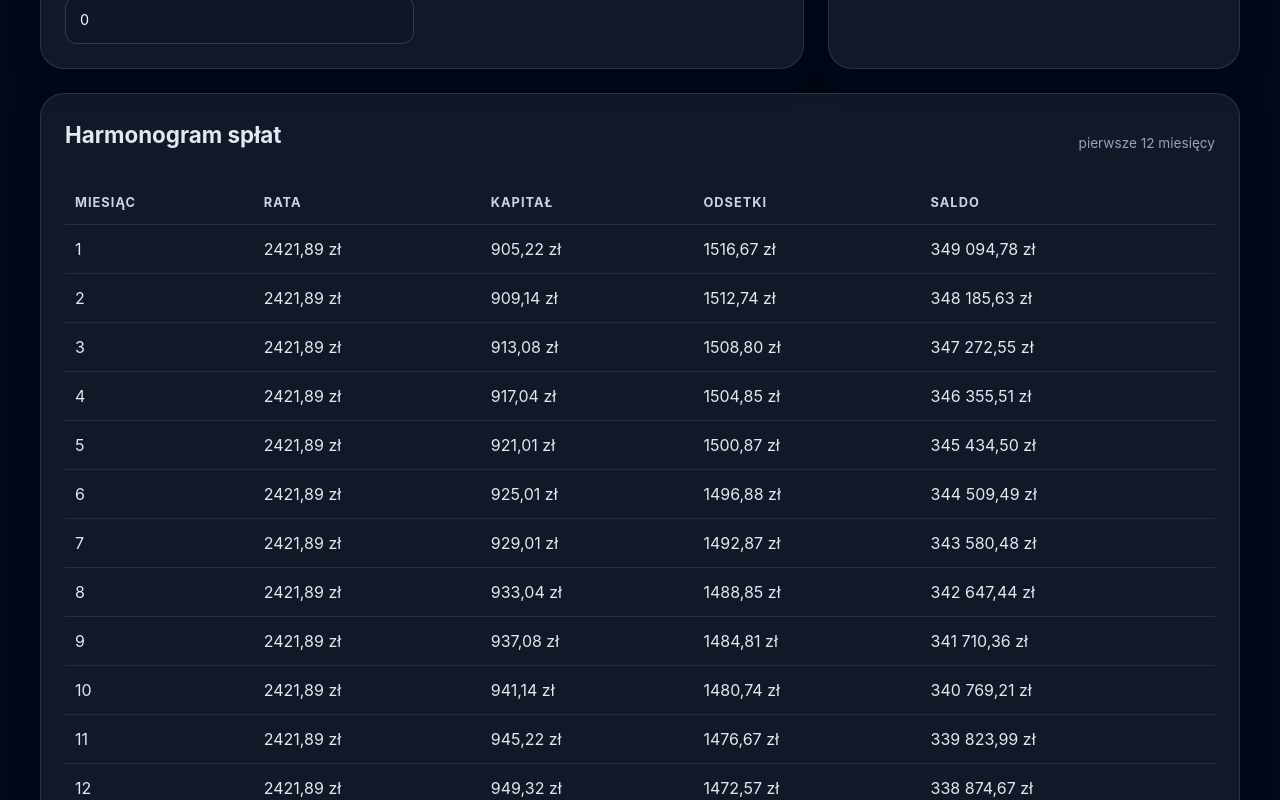
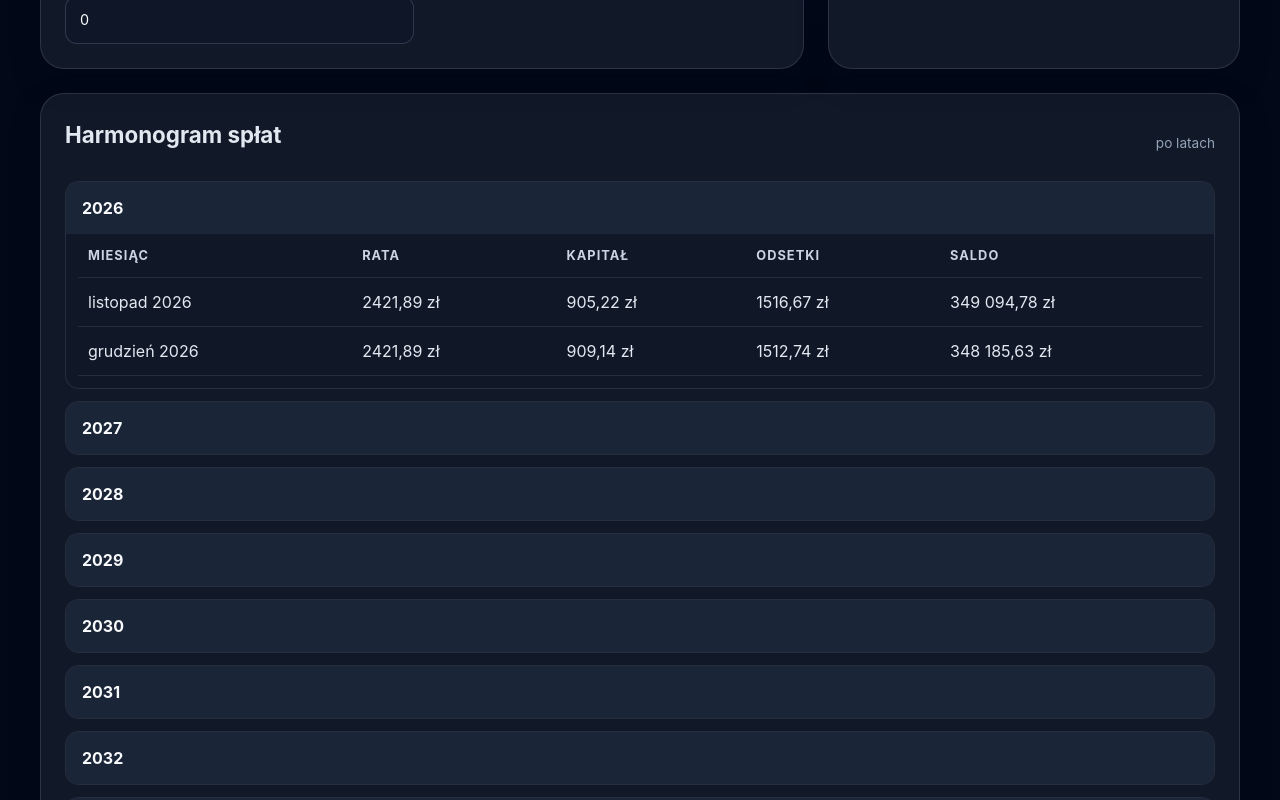
Before and after one commit to GrzegorzJureczko/KredytHipoteczny, a React (Vite) app: page / in a window 1280 px wide. Shown: the part 840-1640 px from the top of the page. Built offline with nearby package versions, Linux system fonts and the light colour scheme.

Commit message:
Add yearly grouped repayment schedule

```diff
--- a/src/App.css
+++ b/src/App.css
@@ -162,8 +162,35 @@ select:focus {
   font-size: 0.85rem;
 }
 
+.year-groups {
+  display: flex;
+  flex-direction: column;
+  gap: 12px;
+}
+
+.year-group {
+  border: 1px solid rgba(148, 163, 184, 0.16);
+  border-radius: 14px;
+  background: rgba(15, 23, 42, 0.4);
+  overflow: hidden;
+}
+
+.year-group summary {
+  list-style: none;
+  cursor: pointer;
+  padding: 14px 16px;
+  font-weight: 700;
+  color: #f8fafc;
+  background: rgba(30, 41, 59, 0.85);
+}
+
+.year-group summary::-webkit-details-marker {
+  display: none;
+}
+
 .table-wrap {
   overflow-x: auto;
+  padding: 0 12px 12px;
 }
 
 table {
--- a/src/App.tsx
+++ b/src/App.tsx
@@ -33,6 +33,21 @@ const initialForm: FormState = {
 const formatCurrency = (value: number) =>
   new Intl.NumberFormat('pl-PL', { style: 'currency', currency: 'PLN' }).format(value)
 
+const monthNames = [
+  'styczeń',
+  'luty',
+  'marzec',
+  'kwiecień',
+  'maj',
+  'czerwiec',
+  'lipiec',
+  'sierpień',
+  'wrzesień',
+  'październik',
+  'listopad',
+  'grudzień',
+]
+
 function App() {
   const [form, setForm] = useState<FormState>(initialForm)
 
@@ -58,7 +73,32 @@ function App() {
 
   const totalCost = summary.totalPaid + additionalCosts
   const monthlyBurden = summary.monthlyPayment + additionalCosts / Math.max(form.years * 12, 1)
-  const tableRows = summary.schedule.slice(0, 12)
+
+  const scheduleWithDates = summary.schedule.map((row, index) => {
+    const baseDate = new Date()
+    const paymentDate = new Date(
+      baseDate.getFullYear(),
+      baseDate.getMonth() + 1 + index,
+      1,
+    )
+
+    return {
+      ...row,
+      paymentDate,
+      monthLabel: `${monthNames[paymentDate.getMonth()]} ${paymentDate.getFullYear()}`,
+      year: paymentDate.getFullYear(),
+    }
+  })
+
+  const groupedByYear = Object.values(
+    scheduleWithDates.reduce<Record<number, typeof scheduleWithDates>>((acc, item) => {
+      if (!acc[item.year]) {
+        acc[item.year] = []
+      }
+      acc[item.year].push(item)
+      return acc
+    }, {}),
+  )
 
   const updateField = <K extends keyof FormState>(key: K, value: FormState[K]) => {
     setForm((current) => ({ ...current, [key]: value }))
@@ -263,9 +303,13 @@ function App() {
       <section className="panel schedule-panel">
         <div className="section-header">
           <h2>Harmonogram spłat</h2>
-          <span>pierwsze 12 miesięcy</span>
+          <span>po latach</span>
         </div>
 
+        <div className="year-groups">
+          {groupedByYear.map((rows, index) => (
+            <details key={rows[0]?.year ?? index} open={index === 0} className="year-group">
+              <summary>{rows[0]?.year}</summary>
               <div className="table-wrap">
                 <table>
                   <thead>
@@ -278,9 +322,9 @@ function App() {
                     </tr>
                   </thead>
                   <tbody>
-              {tableRows.map((row) => (
-                <tr key={row.month}>
-                  <td>{row.month}</td>
+                    {rows.map((row) => (
+                      <tr key={`${row.year}-${row.month}`}>
+                        <td>{row.monthLabel}</td>
                         <td>{formatCurrency(row.payment)}</td>
                         <td>{formatCurrency(row.principal)}</td>
                         <td>{formatCurrency(row.interest)}</td>
@@ -290,6 +334,9 @@ function App() {
                   </tbody>
                 </table>
               </div>
+            </details>
+          ))}
+        </div>
       </section>
     </div>
   )
```
Lines whose indentation alone changed are shown as unchanged.
